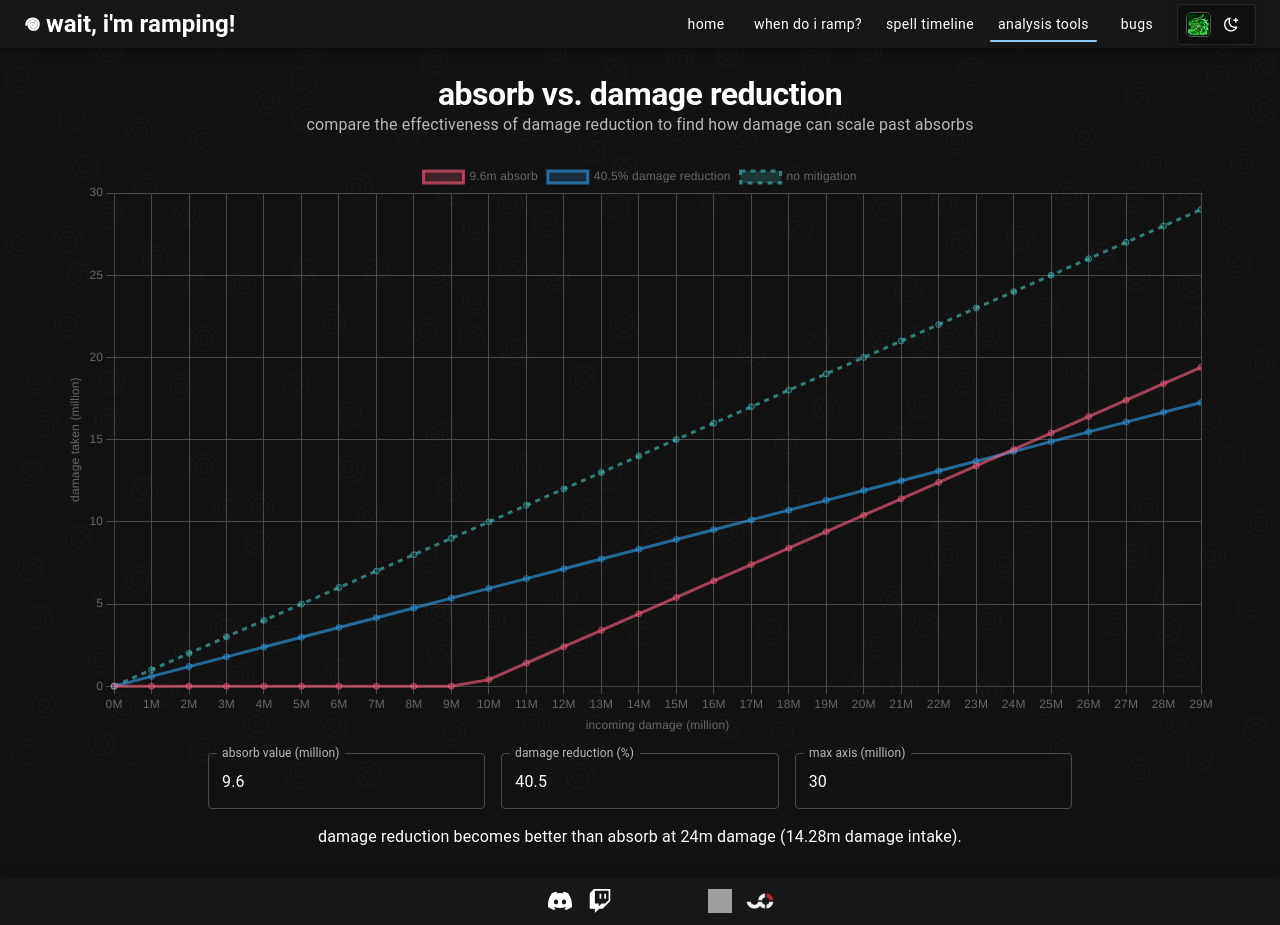
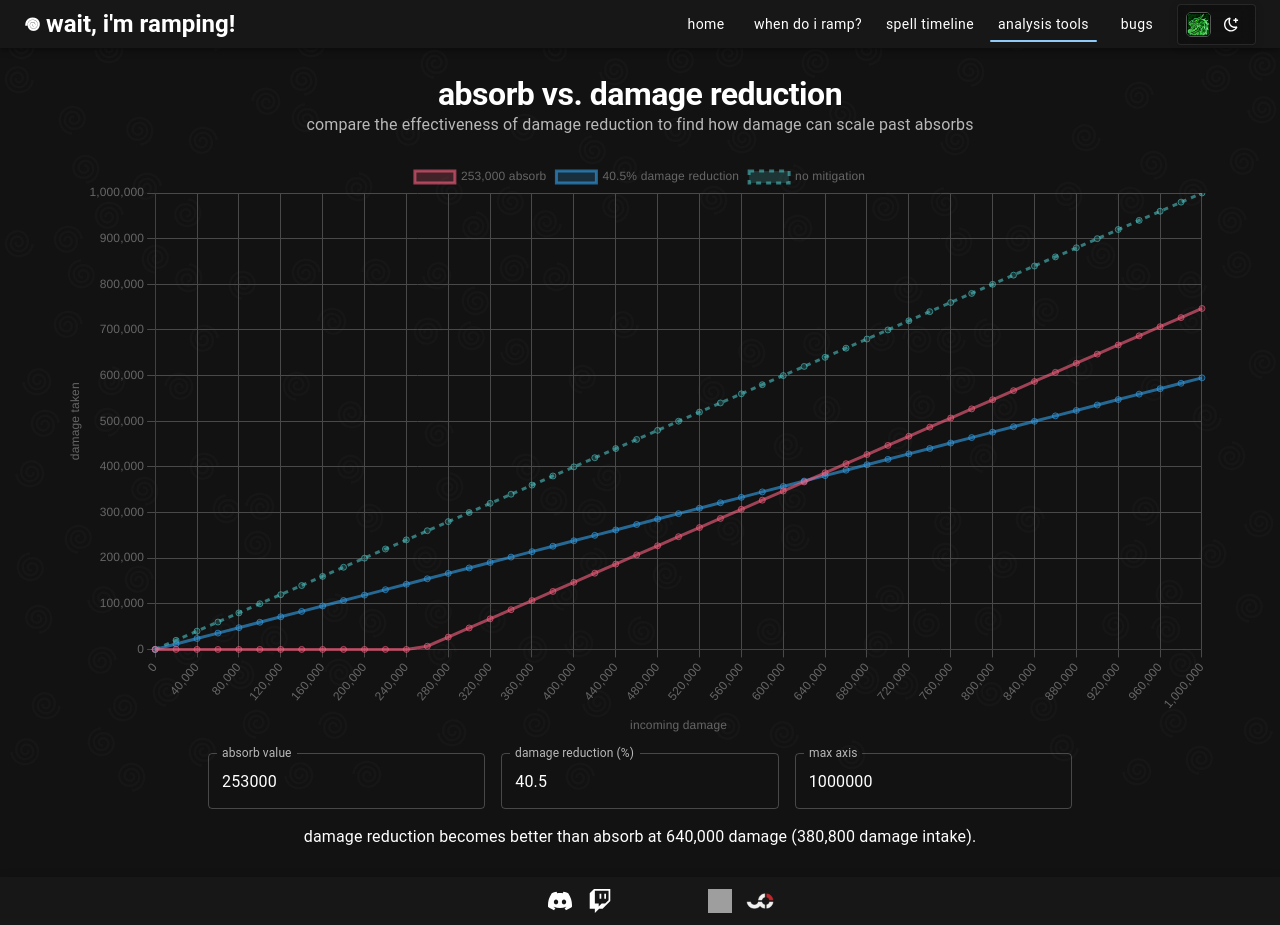
Before and after one commit to lolswirl/wait-im-ramping, a Next.js app: page /analysis/external-comparison in a window 1280 px wide. Built offline with nearby package versions, Linux system fonts and the light colour scheme; grey boxes are pictures that could not be loaded; some icons are missing; what @mui/material-nextjs would draw is missing.

Commit message:
stat squish

```diff
--- a/app/analysis/external-comparison/AbsorbVsDRCompare.tsx
+++ b/app/analysis/external-comparison/AbsorbVsDRCompare.tsx
@@ -11,18 +11,18 @@ import { GetTitle } from "@util/stringManipulation";
 ChartJS.register(CategoryScale, LinearScale, PointElement, LineElement, Title, Tooltip, Legend);
 
 const AbsorbVsDRCompare: React.FC<{ title: string; description: string }> = ({ title, description }) => {
-  const [absorbValue, setAbsorbValue] = useState(9.6);
+  const [absorbValue, setAbsorbValue] = useState(253000);
   const [damageReduction, setDamageReduction] = useState(40.5);
-  const [maxXAxis, setMaxXAxis] = useState(30);
+  const [maxXAxis, setMaxXAxis] = useState(1000000);
   const [intersectionPoint, setIntersectionPoint] = useState<{ x: number | null; y: number | null }>({ x: null, y: null });
 
   const theme = useTheme();
 
-  const damageValues = useMemo(() => Array.from({ length: maxXAxis }, (_, i) => i * 1000000), [maxXAxis]);
+  const damageValues = useMemo(() => Array.from({ length: Math.floor(maxXAxis / 20000) + 1 }, (_, i) => i * 20000), [maxXAxis]);
 
   const absorbDamageIntake = useMemo(() => {
     return damageValues.map(
-      (value) => (value <= absorbValue * 1000000 ? 0 : value - absorbValue * 1000000)
+      (value) => (value <= absorbValue ? 0 : value - absorbValue)
     );
   }, [absorbValue, damageValues]);
 
@@ -36,8 +36,8 @@ const AbsorbVsDRCompare: React.FC<{ title: string; description: string }> = ({ t
 
     for (let i = 0; i < damageValues.length; i++) {
       if (reductionDamageIntake[i] < absorbDamageIntake[i]) {
-        intersectX = damageValues[i] / 1000000;
-        intersectY = reductionDamageIntake[i] / 1000000;
+        intersectX = damageValues[i];
+        intersectY = reductionDamageIntake[i];
         break;
       }
     }
@@ -48,26 +48,30 @@ const AbsorbVsDRCompare: React.FC<{ title: string; description: string }> = ({ t
     });
   }, [absorbValue, damageReduction, damageValues, absorbDamageIntake, reductionDamageIntake]);
 
+  const formatNumber = (num: number) => {
+    return num.toLocaleString();
+  };
+
   const chartData = useMemo(() => ({
-    labels: damageValues.map((value) => `${value / 1000000}M`),
+    labels: damageValues.map((value) => formatNumber(value)),
     datasets: [
       {
-        label: GetTitle(`${absorbValue}M Absorb`),
-        data: absorbDamageIntake.map((value) => value / 1000000),
+        label: GetTitle(`${formatNumber(absorbValue)} Absorb`),
+        data: absorbDamageIntake,
         borderColor: "rgba(255, 99, 132, 0.6)",
         backgroundColor: "rgba(255, 99, 132, 0.2)",
         fill: true,
       },
       {
         label: GetTitle(`${damageReduction}% damage reduction`),
-        data: reductionDamageIntake.map((value) => value / 1000000),
+        data: reductionDamageIntake,
         borderColor: "rgba(53, 162, 235, 0.6)",
         backgroundColor: "rgba(53, 162, 235, 0.2)",
         fill: true,
       },
       {
         label: GetTitle("No mitigation"),
-        data: damageValues.map((value) => value / 1000000),
+        data: damageValues,
         borderColor: "rgba(75, 192, 192, 0.6)",
         backgroundColor: "rgba(75, 192, 192, 0.2)",
         fill: false,
@@ -90,14 +94,13 @@ const AbsorbVsDRCompare: React.FC<{ title: string; description: string }> = ({ t
             responsive: true,
             scales: {
               x: {
-                title: { display: true, text: GetTitle("Incoming Damage (Million)") },
-                max: 50,
+                title: { display: true, text: GetTitle("Incoming Damage") },
                 grid: {
                   color: theme.custom.chart.gridColor,
                 },
               },
               y: {
-                title: { display: true, text: GetTitle("Damage Taken (Million)") },
+                title: { display: true, text: GetTitle("Damage Taken") },
                 max: maxXAxis,
                 grid: {
                   color: theme.custom.chart.gridColor,
@@ -110,7 +113,7 @@ const AbsorbVsDRCompare: React.FC<{ title: string; description: string }> = ({ t
 
       <Box sx={{ display: "flex", gap: 2, width: "75%", justifyContent: "center" }}>
         <TextField
-          label={GetTitle("Absorb Value (Million)")}
+          label={GetTitle("Absorb Value")}
           variant="outlined"
           value={absorbValue}
           onChange={(e) => setAbsorbValue(parseFloat(e.target.value) || 0)}
@@ -126,7 +129,7 @@ const AbsorbVsDRCompare: React.FC<{ title: string; description: string }> = ({ t
           fullWidth
         />
         <TextField
-          label={GetTitle("Max Axis (Million)")}
+          label={GetTitle("Max Axis")}
           variant="outlined"
           value={maxXAxis}
           onChange={(e) => setMaxXAxis(parseFloat(e.target.value) || 10)}
@@ -135,10 +138,10 @@ const AbsorbVsDRCompare: React.FC<{ title: string; description: string }> = ({ t
         />
       </Box>
 
-      {intersectionPoint && (
+      {intersectionPoint.x !== null && intersectionPoint.y !== null && (
         <Typography variant="body1">
           {GetTitle(
-            `Damage Reduction becomes better than Absorb at ${intersectionPoint.x}M damage (${intersectionPoint.y}M damage intake).`
+            `Damage Reduction becomes better than Absorb at ${formatNumber(intersectionPoint.x)} damage (${formatNumber(intersectionPoint.y)} damage intake).`
           )}
         </Typography>
       )}
```
